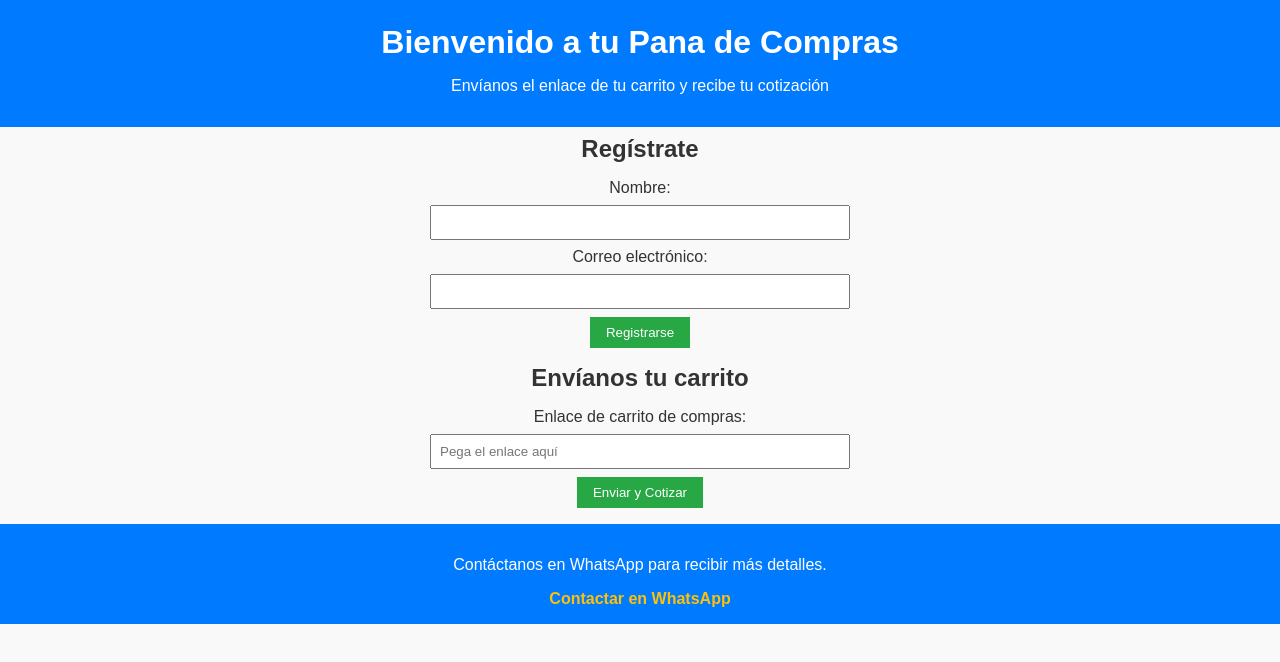
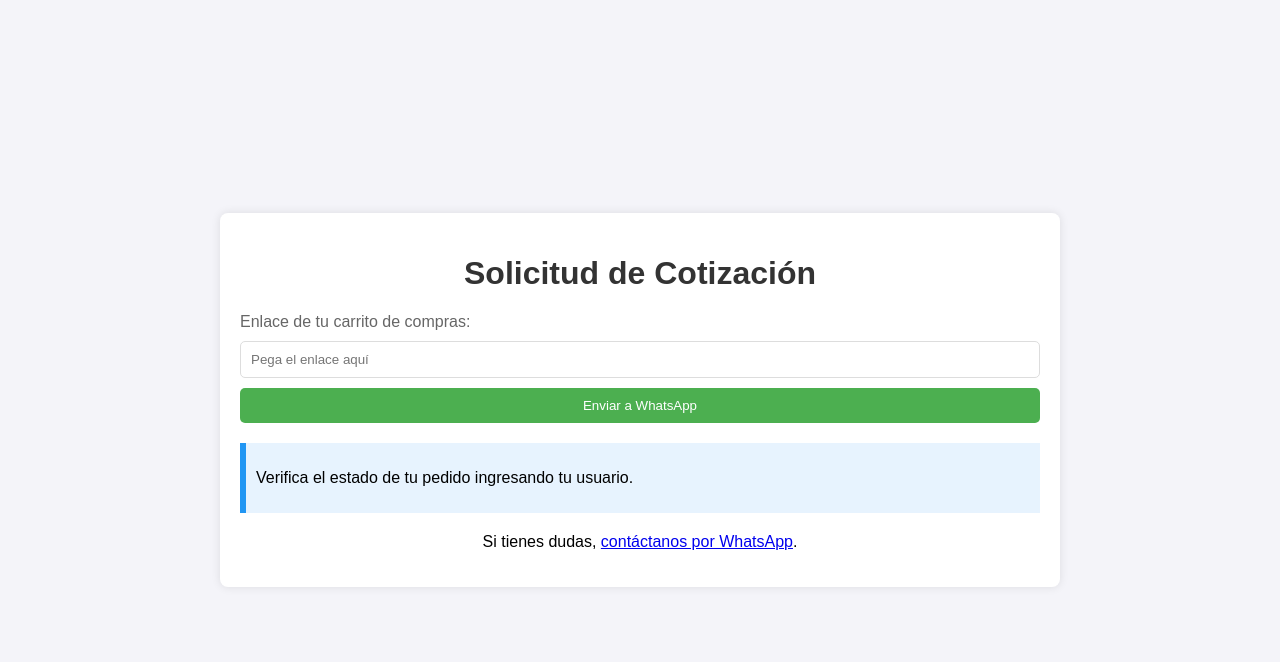
Before and after one commit to Tupanadecompras/Tupana.github.io, a plain HTML site: page index.html in a window 1280 px wide. Drawn offline with Linux system fonts and the light colour scheme.

Commit message:
Update index.html

```diff
--- a/index.html
+++ b/index.html
@@ -3,117 +3,109 @@
 <head>
     <meta charset="UTF-8">
     <meta name="viewport" content="width=device-width, initial-scale=1.0">
-    <title>Tu Página de Cotizaciones</title>
+    <title>Página de Cotización</title>
     <style>
-        /* CSS */
+        /* Estilos básicos */
         body {
             font-family: Arial, sans-serif;
-            background-color: #f9f9f9;
-            color: #333;
-            text-align: center;
             margin: 0;
             padding: 0;
+            display: flex;
+            justify-content: center;
+            align-items: center;
+            min-height: 100vh;
+            background-color: #f4f4f9;
         }
 
-        header, footer {
-            background-color: #007bff;
-            color: #fff;
-            padding: 1rem;
+        .container {
+            width: 90%;
+            max-width: 800px;
+            padding: 20px;
+            background-color: #ffffff;
+            box-shadow: 0 0 10px rgba(0, 0, 0, 0.1);
+            border-radius: 8px;
         }
 
-        h1, h2 {
-            margin: 0.5rem 0;
+        h1 {
+            text-align: center;
+            color: #333;
         }
 
-        form {
-            display: flex;
-            flex-direction: column;
-            align-items: center;
-            margin: 1rem 0;
+        label {
+            display: block;
+            margin-top: 20px;
+            color: #666;
         }
 
-        input {
-            padding: 0.5rem;
-            margin: 0.5rem 0;
-            width: 80%;
-            max-width: 400px;
+        input[type="url"], input[type="text"], button {
+            width: 100%;
+            padding: 10px;
+            margin-top: 10px;
+            border: 1px solid #ddd;
+            border-radius: 5px;
+            box-sizing: border-box;
         }
 
         button {
-            padding: 0.5rem 1rem;
-            background-color: #28a745;
+            background-color: #4CAF50;
             color: white;
             border: none;
             cursor: pointer;
         }
 
         button:hover {
-            background-color: #218838;
+            background-color: #45a049;
         }
 
-        footer a {
-            color: #ffc107;
-            text-decoration: none;
-            font-weight: bold;
+        .status {
+            margin-top: 20px;
+            padding: 10px;
+            background-color: #e7f3fe;
+            border-left: 6px solid #2196F3;
+        }
+
+        .whatsapp-link {
+            margin-top: 20px;
+            text-align: center;
+        }
+
+        /* Adaptación para móviles */
+        @media (max-width: 600px) {
+            .container {
+                width: 95%;
+            }
+
+            h1 {
+                font-size: 24px;
+            }
+
+            label {
+                font-size: 14px;
+            }
+
+            button {
+                font-size: 16px;
+            }
         }
     </style>
 </head>
 <body>
-    <header>
-        <h1>Bienvenido a tu Pana de Compras</h1>
-        <p>Envíanos el enlace de tu carrito y recibe tu cotización</p>
-    </header>
+    <div class="container">
+        <h1>Solicitud de Cotización</h1>
+        <form action="https://wa.me/+18096734188" method="get" target="_blank">
+            <label for="carrito">Enlace de tu carrito de compras:</label>
+            <input type="url" id="carrito" name="carrito" placeholder="Pega el enlace aquí" required>
 
-    <section id="registro">
-        <h2>Regístrate</h2>
-        <form id="formRegistro">
-            <label for="nombre">Nombre:</label>
-            <input type="text" id="nombre" required>
+            <button type="submit">Enviar a WhatsApp</button>
+        </form>
 
-            <label for="email">Correo electrónico:</label>
-            <input type="email" id="email" required>
+        <div class="status">
+            <p>Verifica el estado de tu pedido ingresando tu usuario.</p>
+        </div>
 
-            <button type="submit">Registrarse</button>
-        </form>
-    </section>
-
-    <section id="carrito">
-        <h2>Envíanos tu carrito</h2>
-        <form id="formCarrito">
-            <label for="linkCarrito">Enlace de carrito de compras:</label>
-            <input type="url" id="linkCarrito" placeholder="Pega el enlace aquí" required>
-
-            <button type="button" onclick="enviarCarrito()">Enviar y Cotizar</button>
-        </form>
-        <p id="status"></p>
-    </section>
-
-    <footer>
-        <p>Contáctanos en WhatsApp para recibir más detalles.</p>
-        <a href="https://wa.me/+18096734188" target="_blank">Contactar en WhatsApp</a>
-    </footer>
-
-    <script>
-        // JavaScript
-
-        // Función para manejar el envío del carrito
-        function enviarCarrito() {
-            const linkCarrito = document.getElementById('linkCarrito').value;
-            const mensaje = Hola! Aquí está el enlace de mi carrito: ${linkCarrito};
-
-            // Redirigir al usuario a WhatsApp con el mensaje prellenado
-            window.open(https://wa.me/1234567890?text=${encodeURIComponent(mensaje)}, '_blank');
-        }
-
-        // Opcional: Manejo del registro de usuario
-        document.getElementById('formRegistro').addEventListener('submit', function(event) {
-            event.preventDefault();
-            const nombre = document.getElementById('nombre').value;
-            const email = document.getElementById('email').value;
-
-            alert(Gracias por registrarte, ${nombre}! Te contactaremos pronto.);
-            // Aquí podrías agregar código para enviar estos datos a una base de datos.
-        });
-    </script>
+        <div class="whatsapp-link">
+            <p>Si tienes dudas, <a href="https://wa.me/tu-numero-de-telefono" target="_blank">contáctanos por WhatsApp</a>.</p>
+        </div>
+    </div>
 </body>
 </html>
```
